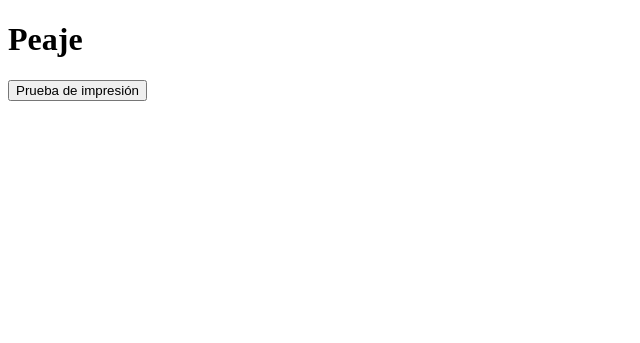
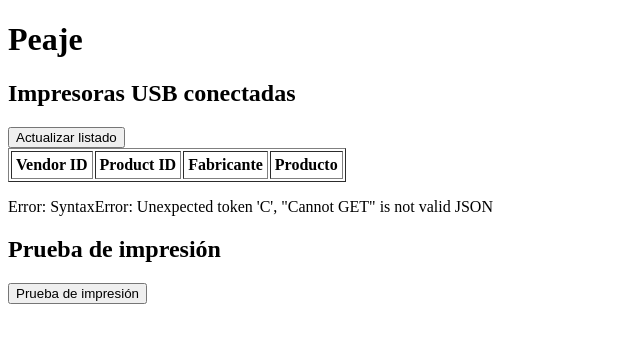
Before and after one commit to limonrojo-nm/PEAJE, a FastAPI app: page / in a window 1280 px wide. Shown: the top 343 px of the page, without its empty margins (0-640 px from the left). Run offline with FastAPI, Linux system fonts and the light colour scheme; lists and menus that the app fills with data are empty; parts of the project's set-up code (start-up, migrations or seed data) failed here and were passed over.

Commit message:
Suma el listado de impresoras USB al panel de pruebas HTML
La vista GET / ahora muestra las impresoras USB detectadas
(GET /printer/connected) junto al botón de prueba de impresión, en
lugar de tener el listado solo disponible como JSON.

Co-Authored-By: Claude Sonnet 5 <noreply@anthropic.com>
Claude-Session: https://claude.ai/code/session_0127L6bx1FF9GbqEqzDXsSiV

```diff
--- a/src/peaje_core/apis/http/templates/index.html
+++ b/src/peaje_core/apis/http/templates/index.html
@@ -6,9 +6,68 @@
 </head>
 <body>
   <h1>Peaje</h1>
-  <button id="test-print">Prueba de impresión</button>
-  <p id="result"></p>
+
+  <section>
+    <h2>Impresoras USB conectadas</h2>
+    <button id="refresh-printers">Actualizar listado</button>
+    <table id="printers-table" border="1" cellpadding="4">
+      <thead>
+        <tr>
+          <th>Vendor ID</th>
+          <th>Product ID</th>
+          <th>Fabricante</th>
+          <th>Producto</th>
+        </tr>
+      </thead>
+      <tbody id="printers-body"></tbody>
+    </table>
+    <p id="printers-status"></p>
+  </section>
+
+  <section>
+    <h2>Prueba de impresión</h2>
+    <button id="test-print">Prueba de impresión</button>
+    <p id="result"></p>
+  </section>
+
   <script>
+    const printersBody = document.getElementById("printers-body");
+    const printersStatus = document.getElementById("printers-status");
+
+    async function loadConnectedPrinters() {
+      printersStatus.textContent = "Buscando impresoras...";
+      printersBody.innerHTML = "";
+      try {
+        const response = await fetch("/printer/connected");
+        const data = await response.json();
+        if (!response.ok) {
+          printersStatus.textContent = `Error: ${data.detail}`;
+          return;
+        }
+        const printers = data.usb_printers;
+        if (printers.length === 0) {
+          printersStatus.textContent = "No se detectaron impresoras USB conectadas.";
+          return;
+        }
+        printersStatus.textContent = "";
+        for (const printer of printers) {
+          const row = document.createElement("tr");
+          row.innerHTML = `
+            <td>${printer.vendor_id}</td>
+            <td>${printer.product_id}</td>
+            <td>${printer.manufacturer ?? ""}</td>
+            <td>${printer.product ?? ""}</td>
+          `;
+          printersBody.appendChild(row);
+        }
+      } catch (err) {
+        printersStatus.textContent = `Error: ${err}`;
+      }
+    }
+
+    document.getElementById("refresh-printers").addEventListener("click", loadConnectedPrinters);
+    loadConnectedPrinters();
+
     document.getElementById("test-print").addEventListener("click", async () => {
       const result = document.getElementById("result");
       const button = document.getElementById("test-print");
```
Also changed, not shown: README.md.
